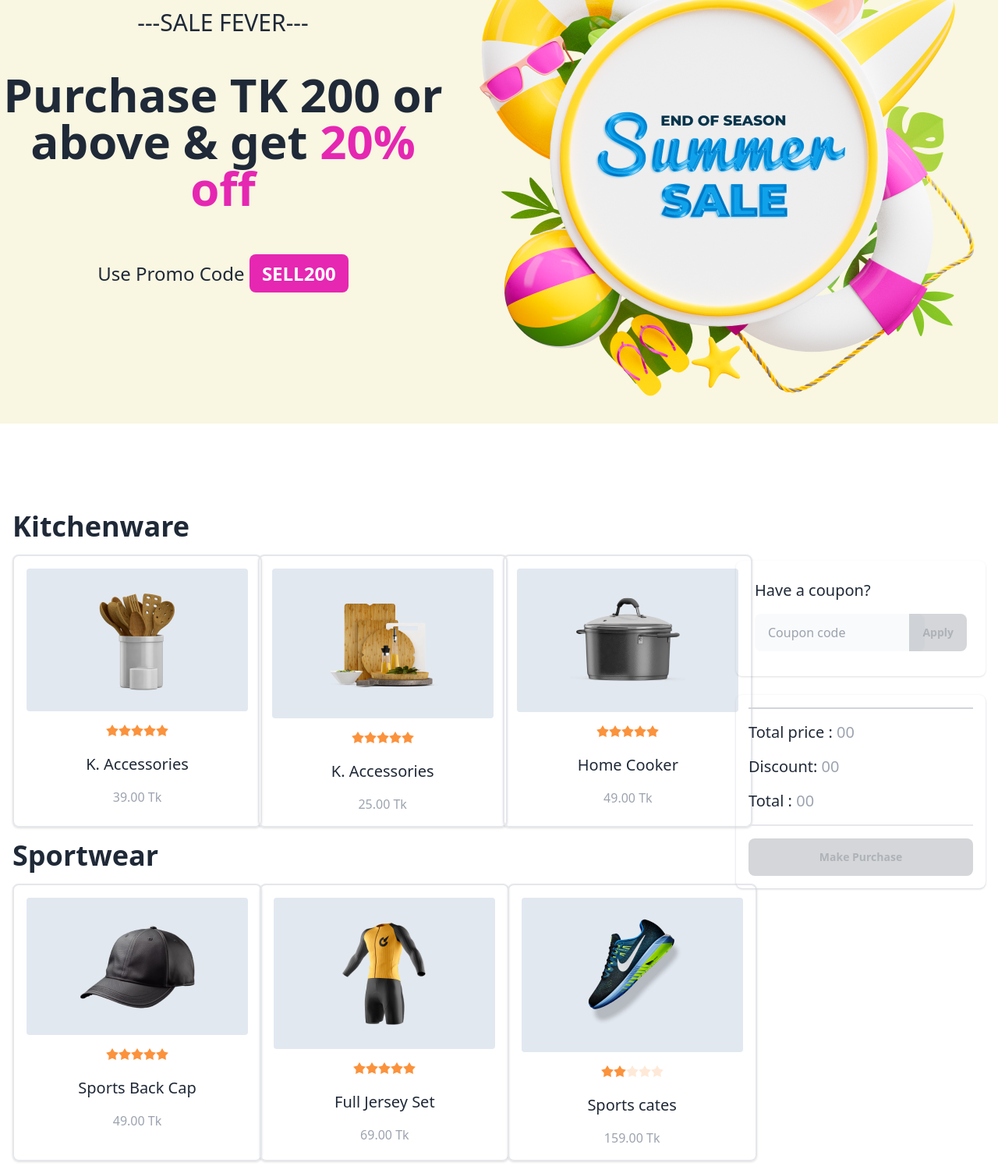
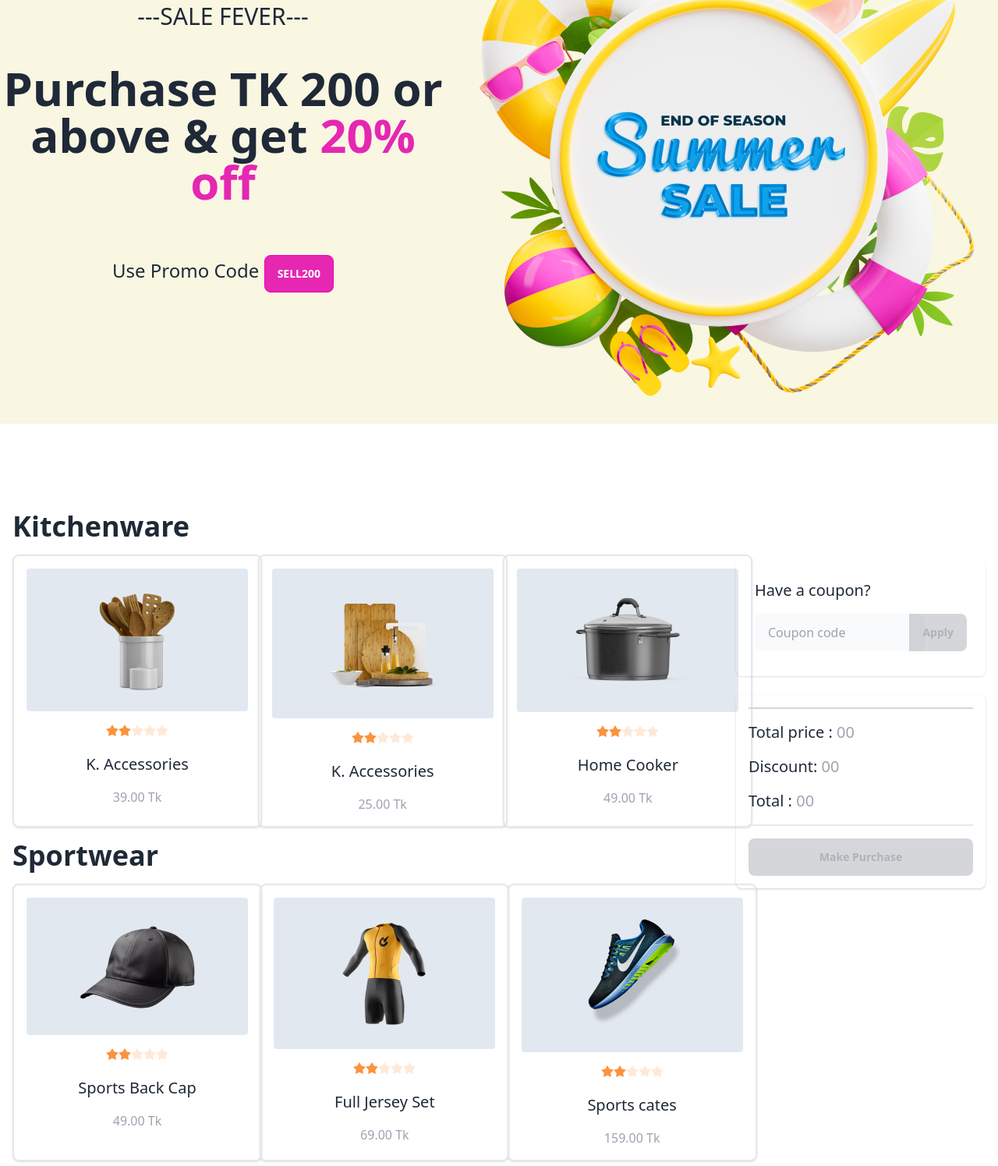
Before and after one commit to shahriarmostafiz/Summer-sale, a plain HTML site: page index.html in a window 1280 px wide. Shown: the part 165-1660 px from the top of the page at 78% size. Drawn offline with nearby package versions, Linux system fonts and the light colour scheme.

Commit message:
version completed

```diff
--- a/index.html
+++ b/index.html
@@ -38,10 +38,11 @@
           </h1>
           <p class="text-xl md:text-2xl">
             Use Promo Code
-            <span
-              class="bg-primary-color px-4 py-2 rounded-lg text-white font-semibold"
-              >SELL200</span
+            <button
+              class="btn btn-secondary bg-primary-color rounded-lg text-white font-semibold"
             >
+              SELL200
+            </button>
           </p>
         </div>
         <!-- banner img  -->
@@ -73,28 +74,28 @@
               <div class="rating rating-sm">
                 <input
                   type="radio"
-                  name="rating-6"
+                  name="rating-1"
                   class="mask mask-star-2 bg-orange-400"
                 />
                 <input
                   type="radio"
-                  name="rating-6"
+                  name="rating-1"
                   class="mask mask-star-2 bg-orange-400"
                   checked
                 />
                 <input
                   type="radio"
-                  name="rating-6"
+                  name="rating-1"
                   class="mask mask-star-2 bg-orange-400"
                 />
                 <input
                   type="radio"
-                  name="rating-6"
+                  name="rating-1"
                   class="mask mask-star-2 bg-orange-400"
                 />
                 <input
                   type="radio"
-                  name="rating-6"
+                  name="rating-1"
                   class="mask mask-star-2 bg-orange-400"
                 />
               </div>
@@ -113,28 +114,28 @@
               <div class="rating rating-sm">
                 <input
                   type="radio"
-                  name="rating-6"
+                  name="rating-2"
                   class="mask mask-star-2 bg-orange-400"
                 />
                 <input
                   type="radio"
-                  name="rating-6"
+                  name="rating-2"
                   class="mask mask-star-2 bg-orange-400"
                   checked
                 />
                 <input
                   type="radio"
-                  name="rating-6"
+                  name="rating-2"
                   class="mask mask-star-2 bg-orange-400"
                 />
                 <input
                   type="radio"
-                  name="rating-6"
+                  name="rating-2"
                   class="mask mask-star-2 bg-orange-400"
                 />
                 <input
                   type="radio"
-                  name="rating-6"
+                  name="rating-2"
                   class="mask mask-star-2 bg-orange-400"
                 />
               </div>
@@ -153,28 +154,28 @@
               <div class="rating rating-sm">
                 <input
                   type="radio"
-                  name="rating-6"
+                  name="rating-3"
                   class="mask mask-star-2 bg-orange-400"
                 />
                 <input
                   type="radio"
-                  name="rating-6"
+                  name="rating-3"
                   class="mask mask-star-2 bg-orange-400"
                   checked
                 />
                 <input
                   type="radio"
-                  name="rating-6"
+                  name="rating-3"
                   class="mask mask-star-2 bg-orange-400"
                 />
                 <input
                   type="radio"
-                  name="rating-6"
+                  name="rating-3"
                   class="mask mask-star-2 bg-orange-400"
                 />
                 <input
                   type="radio"
-                  name="rating-6"
+                  name="rating-3"
                   class="mask mask-star-2 bg-orange-400"
                 />
               </div>
@@ -201,28 +202,28 @@
               <div class="rating rating-sm">
                 <input
                   type="radio"
-                  name="rating-6"
+                  name="rating-4"
                   class="mask mask-star-2 bg-orange-400"
                 />
                 <input
                   type="radio"
-                  name="rating-6"
+                  name="rating-4"
                   class="mask mask-star-2 bg-orange-400"
                   checked
                 />
                 <input
                   type="radio"
-                  name="rating-6"
+                  name="rating-4"
                   class="mask mask-star-2 bg-orange-400"
                 />
                 <input
                   type="radio"
-                  name="rating-6"
+                  name="rating-4"
                   class="mask mask-star-2 bg-orange-400"
                 />
                 <input
                   type="radio"
-                  name="rating-6"
+                  name="rating-4"
                   class="mask mask-star-2 bg-orange-400"
                 />
               </div>
@@ -241,28 +242,28 @@
               <div class="rating rating-sm">
                 <input
                   type="radio"
-                  name="rating-6"
+                  name="rating-5"
                   class="mask mask-star-2 bg-orange-400"
                 />
                 <input
                   type="radio"
-                  name="rating-6"
+                  name="rating-5"
                   class="mask mask-star-2 bg-orange-400"
                   checked
                 />
                 <input
                   type="radio"
-                  name="rating-6"
+                  name="rating-5"
                   class="mask mask-star-2 bg-orange-400"
                 />
                 <input
                   type="radio"
-                  name="rating-6"
+                  name="rating-5"
                   class="mask mask-star-2 bg-orange-400"
                 />
                 <input
                   type="radio"
-                  name="rating-6"
+                  name="rating-5"
                   class="mask mask-star-2 bg-orange-400"
                 />
               </div>
```
Also changed, not shown: 1 other file.
